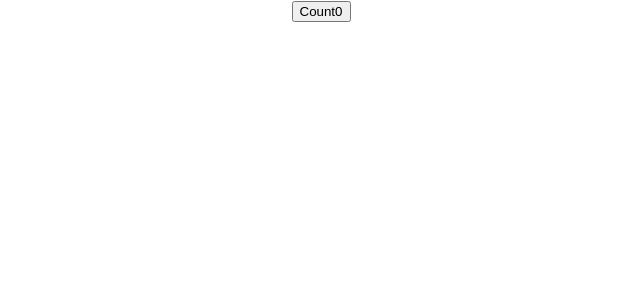
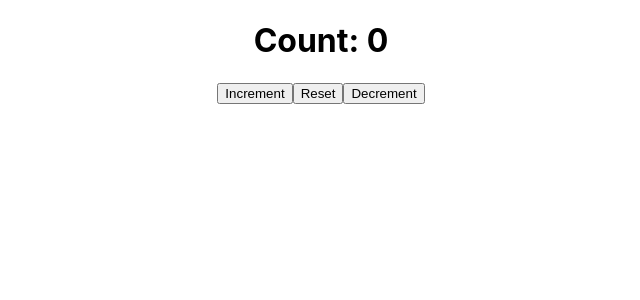
Before and after one commit to Bivek10/React-R-D, a React (Create React App) app: page / in a window 1280 px wide. Shown: the top 300 px of the page, without its empty margins (319-959 px from the left). Built offline with nearby package versions, Linux system fonts and the light colour scheme.

Commit message:
useState hookcountertwo

```diff
--- a/src/App.js
+++ b/src/App.js
@@ -1,10 +1,9 @@
 import "./App.css";
-import HookCounter from "./components/HookCounter";
-
+import HookCounterTwo from "./components/HookCouterTwo";
 function App() {
   return (
     <div className="App">
-      <HookCounter/>
+      <HookCounterTwo/>
       {/* <Timer/> */}
       {/* <Counter /> */}
       {/* <SubscribeComp/> */}
--- /dev/null
+++ b/src/components/HookCouterTwo.js
@@ -0,0 +1,18 @@
+import React, { useState } from "react";
+
+function HookCounterTwo() {
+  const initialCount = 0;
+
+  const [count, setCount] = useState(initialCount);
+
+  return (
+    <div>
+      <h1>Count: {count}</h1>
+      <button onClick={() => setCount(count + 1)}> Increment</button>
+      <button onClick={() => setCount(initialCount)}> Reset</button>
+      <button onClick={() => setCount(count - 1)}> Decrement </button>
+    </div>
+  );
+}
+
+export default HookCounterTwo;
```
